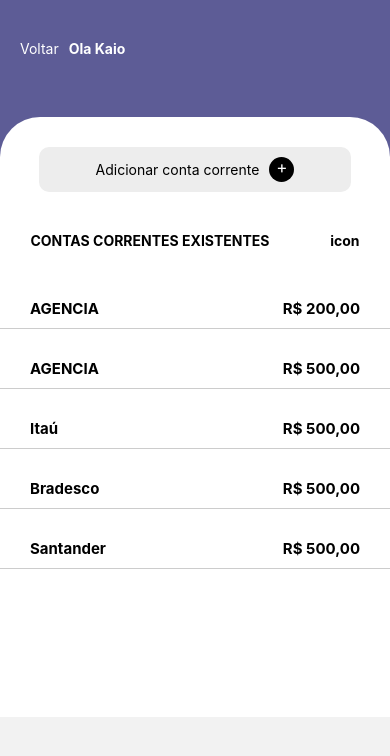
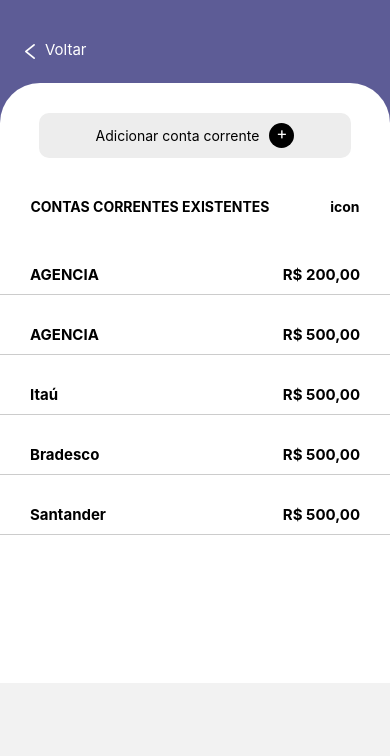
Before and after one commit to KaioViniciusMP/AppReactNativeTcc, a React Native app: screen /ContasCorrentes in a window 390 px wide. Shown: the top 756 px of the page. Built offline with nearby package versions, Linux system fonts and the light colour scheme.

Commit message:
Arrumando icone de voltar das telas

```diff
--- a/src/pages/AddContaCorrente/index.tsx
+++ b/src/pages/AddContaCorrente/index.tsx
@@ -3,6 +3,7 @@ import { useNavigation } from "@react-navigation/native";
 import React, { useState } from 'react'
 import { AuthStackParamList } from '../../Routes/auth.routes';
 import { NativeStackNavigationProp } from '@react-navigation/native-stack';
+import AntDesign from '@expo/vector-icons/AntDesign';
 
 type NavigationProp = NativeStackNavigationProp<AuthStackParamList>;
 
@@ -10,14 +11,14 @@ export default function PageAdicionarContaCorrente() {
     const navigation = useNavigation<NavigationProp>();
 
     const voltar = () => {
-        navigation.pop();
+        navigation.canGoBack();
     }
 
     return (
         <ScrollView contentContainerStyle={styles.scrollViewContainer}>
-            <View style={{ display: 'flex', flexDirection: 'row', marginLeft: 20, marginTop: 40 }}>
-                <Text onPress={voltar} style={{ color: '#fff' }}>Voltar</Text>
-                <Text style={{ color: '#fff', marginLeft: 10, fontWeight: "bold", marginBottom: 60 }}>Ola Kaio</Text>
+            <View style={{ display: 'flex', flexDirection: 'row', marginLeft: 20, marginTop: 40, marginBottom: 20 }}>
+                <AntDesign name="left" size={20} color="#fff" />
+                <Text onPress={voltar} style={{ color: '#fff', fontSize: 15, marginLeft:5 }}>Voltar</Text>
             </View>
 
             <View style={styles.containerTwo}>
@@ -37,7 +38,7 @@ export default function PageAdicionarContaCorrente() {
                         <TextInput style={{ marginBottom: 15, width: '80%', alignSelf: 'center', borderRadius: 5, height: 40, paddingLeft: 10, borderWidth: 2, borderColor: '#7F79AB' }} placeholder='Digite a descrição...' />
                     </View>
 
-                    <View style={{ marginTop: 40,justifyContent: 'center', display: 'flex', width: '100%', alignItems: 'center' }}>
+                    <View style={{ marginTop: 40, justifyContent: 'center', display: 'flex', width: '100%', alignItems: 'center' }}>
                         <TouchableOpacity style={{ display: "flex", alignItems: "center", justifyContent: "center", width: '50%', borderRadius: 8, height: 50, backgroundColor: '#7F79AB' }}>
                             <Text style={{ color: '#FFF', fontWeight: "bold" }}>Criar</Text>
                         </TouchableOpacity>
--- a/src/pages/AdicionamentoRendaExtra/index.tsx
+++ b/src/pages/AdicionamentoRendaExtra/index.tsx
@@ -4,6 +4,7 @@ import React, { useState } from 'react'
 import { Picker } from '@react-native-picker/picker';
 import { AuthStackParamList } from '../../Routes/auth.routes';
 import { NativeStackNavigationProp } from '@react-navigation/native-stack';
+import AntDesign from '@expo/vector-icons/AntDesign';
 
 type NavigationProp = NativeStackNavigationProp<AuthStackParamList>;
 
@@ -13,7 +14,7 @@ export default function PageEntradaFinanceiraExtra() {
     const navigation = useNavigation<NavigationProp>();
 
     const voltar = () => {
-        navigation.pop();
+        navigation.goBack();
     }
 
     const pickerItems = [
@@ -28,9 +29,9 @@ export default function PageEntradaFinanceiraExtra() {
 
     return (
         <ScrollView contentContainerStyle={styles.scrollViewContainer}>
-            <View style={{ display: 'flex', flexDirection: 'row', marginLeft: 20, marginTop: 40 }}>
-                <Text onPress={voltar} style={{ color: '#fff' }}>Voltar</Text>
-                <Text style={{ color: '#fff', marginLeft: 10, fontWeight: "bold", marginBottom: 60 }}>Ola Kaio</Text>
+            <View style={{ display: 'flex', flexDirection: 'row', marginLeft: 20, marginTop: 40, marginBottom: 20 }}>
+                <AntDesign name="left" size={20} color="#fff" />
+                <Text onPress={voltar} style={{ color: '#fff', fontSize: 15, marginLeft:5 }}>Voltar</Text>
             </View>
 
             <View style={styles.containerTwo}>
--- a/src/pages/Ajuda/index.tsx
+++ b/src/pages/Ajuda/index.tsx
@@ -3,6 +3,7 @@ import { useNavigation } from "@react-navigation/native";
 import React from 'react'
 import { AppStackParamList } from '../../Routes/app.routes';
 import { NativeStackNavigationProp } from '@react-navigation/native-stack';
+import AntDesign from '@expo/vector-icons/AntDesign';
 
 type NavigationProp = NativeStackNavigationProp<AppStackParamList>;
 
@@ -19,7 +20,7 @@ export default function PageAjuda() {
     };
 
     const voltar = () => {
-        navigation.pop();
+        navigation.goBack();
     }
 
     const data = [
@@ -29,9 +30,9 @@ export default function PageAjuda() {
 
     return (
         <ScrollView contentContainerStyle={styles.scrollViewContainer}>
-            <View style={{ display: 'flex', flexDirection: 'row', marginLeft: 20, marginTop: 40 }}>
-                <Text style={{ color: '#fff' }} onPress={voltar}>Voltar</Text>
-                <Text style={{ color: '#fff', marginLeft: 10, fontWeight: "bold", marginBottom: 60 }}>Ola Kaio</Text>
+            <View style={{ display: 'flex', flexDirection: 'row', marginLeft: 20, marginTop: 40, marginBottom: 20 }}>
+                <AntDesign name="left" size={20} color="#fff" />
+                <Text onPress={voltar} style={{ color: '#fff', fontSize: 15, marginLeft:5 }}>Voltar</Text>
             </View>
 
             <View style={styles.containerTwo}>
--- a/src/pages/Configuracoes/index.tsx
+++ b/src/pages/Configuracoes/index.tsx
@@ -3,6 +3,7 @@ import { useNavigation } from "@react-navigation/native";
 import React from 'react'
 import { AuthStackParamList } from '../../Routes/auth.routes';
 import { NativeStackNavigationProp } from '@react-navigation/native-stack';
+import AntDesign from '@expo/vector-icons/AntDesign';
 
 type NavigationProp = NativeStackNavigationProp<AuthStackParamList>;
 
@@ -20,9 +21,9 @@ export default function PageConfiguracoes() {
 
     return (
         <ScrollView contentContainerStyle={styles.scrollViewContainer}>
-            <View style={{ display: 'flex', flexDirection: 'row', marginLeft: 20, marginTop: 40 }}>
-                <Text onPress={voltar} style={{ color: '#fff' }}>Voltar</Text>
-                <Text style={{ color: '#fff', marginLeft: 10, fontWeight: "bold", marginBottom: 60 }}>Ola Kaio</Text>
+            <View style={{ display: 'flex', flexDirection: 'row', marginLeft: 20, marginTop: 40, marginBottom: 20 }}>
+                <AntDesign name="left" size={20} color="#fff" />
+                <Text onPress={voltar} style={{ color: '#fff', fontSize: 15, marginLeft:5 }}>Voltar</Text>
             </View>
 
             <View style={styles.containerTwo}>
--- a/src/pages/ContasCorrentes/index.tsx
+++ b/src/pages/ContasCorrentes/index.tsx
@@ -3,6 +3,7 @@ import { StyleSheet, Text, View, ScrollView, TouchableOpacity, FlatList } from '
 import React from 'react'
 import { AppStackParamList } from '../../Routes/app.routes';
 import { NativeStackNavigationProp } from '@react-navigation/native-stack';
+import AntDesign from '@expo/vector-icons/AntDesign';
 
 type NavigationProp = NativeStackNavigationProp<AppStackParamList>;
 
@@ -12,6 +13,9 @@ export default function PageContasCorrentes() {
     const adicionarContaCorrente = () => {
         navigation.navigate('AdicionarContaCorrente');
     };
+    const voltar = () => {
+        navigation.pop();
+    }
 
     const data = [
         { Agencia: 'AGENCIA', Valor: 'R$ 200,00' },
@@ -23,9 +27,9 @@ export default function PageContasCorrentes() {
 
     return (
         <ScrollView contentContainerStyle={styles.scrollViewContainer}>
-            <View style={{ display: 'flex', flexDirection: 'row', marginLeft: 20, marginTop: 40 }}>
-                <Text style={{ color: '#fff' }}>Voltar</Text>
-                <Text style={{ color: '#fff', marginLeft: 10, fontWeight: "bold", marginBottom: 60 }}>Ola Kaio</Text>
+            <View style={{ display: 'flex', flexDirection: 'row', marginLeft: 20, marginTop: 40, marginBottom: 20 }}>
+                <AntDesign name="left" size={20} color="#fff" />
+                <Text onPress={voltar} style={{ color: '#fff', fontSize: 15, marginLeft:5 }}>Voltar</Text>
             </View>
 
             <View style={styles.containerTwo}>
--- a/src/pages/EscolherModalidade/index.tsx
+++ b/src/pages/EscolherModalidade/index.tsx
@@ -3,6 +3,7 @@ import { useNavigation } from "@react-navigation/native";
 import React from 'react'
 import { AuthStackParamList } from '../../Routes/auth.routes';
 import { NativeStackNavigationProp } from '@react-navigation/native-stack';
+import AntDesign from '@expo/vector-icons/AntDesign';
 
 type NavigationProp = NativeStackNavigationProp<AuthStackParamList>;
 
@@ -16,9 +17,9 @@ export default function PageEscolherModalidade() {
 
     return (
         <ScrollView contentContainerStyle={styles.scrollViewContainer}>
-            <View style={{display:'flex', flexDirection:'row', marginLeft: 20, marginTop: 40}}>
-            <Text onPress={voltar} style={{ color: '#fff' }}>Voltar</Text>
-            <Text style={{ color: '#fff', marginLeft: 10, fontWeight: "bold", marginBottom: 60 }}>Ola Kaio</Text>
+            <View style={{ display: 'flex', flexDirection: 'row', marginLeft: 20, marginTop: 40, marginBottom: 20 }}>
+                <AntDesign name="left" size={20} color="#fff" />
+                <Text onPress={voltar} style={{ color: '#fff', fontSize: 15, marginLeft:5 }}>Voltar</Text>
             </View>
 
             <View style={styles.containerTwo}>
--- a/src/pages/Home/index.jsx
+++ b/src/pages/Home/index.jsx
@@ -1,5 +1,6 @@
 import { useNavigation } from "@react-navigation/native";
 import { View, Text, TouchableOpacity, StyleSheet, ScrollView, FlatList } from "react-native";
+import AntDesign from '@expo/vector-icons/AntDesign';
 
 export default function Home() {
     const navigation = useNavigation();
@@ -33,15 +34,15 @@ export default function Home() {
             <View style={styles.container}>
                 <View style={{ display: 'flex', height: 170, flexDirection: "row", alignItems: "center", paddingLeft: 20,  marginBottom: 20 }}>
                     <View style={{ width: 50, height: 50, backgroundColor: '#7F79AB', borderRadius: 50 }}></View>
-                    <Text style={{ marginLeft: 10, fontWeight: "bold" }}>Ola Kaio</Text>
+                    <Text style={{ marginLeft: 10, fontWeight: "bold", color: "white" }}>Ola Kaio</Text>
                 </View>
                 <View style={styles.containerTwo}>
                     <View>
                         <View onPress={ContasCorrentes} style={{ padding: 30 }}>
-                            <Text onPress={ContasCorrentes} style={{ color: 'white' }}>Saldo disponivel</Text>
-                            <View onPress={ContasCorrentes} style={{ display: 'flex', flexDirection: "row", justifyContent: "space-between", borderBottomWidth: 1, borderBottomColor: 'white', }}>
-                                <Text onPress={ContasCorrentes} style={{ color: 'white', marginBottom: 10 }}>R$0,00</Text>
-                                <Text onPress={ContasCorrentes} style={{ color: 'white', marginBottom: 10 }}>seta</Text>
+                            <Text onPress={ContasCorrentes} style={{ fontSize: 15, color: 'white', fontWeight: "500"}}>Saldo disponivel</Text>
+                            <View onPress={ContasCorrentes} style={{ alignItems: "center",display: 'flex', flexDirection: "row", justifyContent: "space-between", borderBottomWidth: 1, borderBottomColor: 'white', }}>
+                                <Text onPress={ContasCorrentes} style={{ color: 'white', marginBottom: 10, fontSize:30, marginTop:5 }}>R$0,00</Text>
+                                <AntDesign onPress={ContasCorrentes} name="right" size={25} color="white" marginTop='10'/>
                             </View>
                         </View>
 
--- a/src/pages/PrivacidadeAndSeguranca/index.tsx
+++ b/src/pages/PrivacidadeAndSeguranca/index.tsx
@@ -3,6 +3,7 @@ import { useNavigation } from "@react-navigation/native";
 import React from 'react'
 import { AppStackParamList } from '../../Routes/app.routes';
 import { NativeStackNavigationProp } from '@react-navigation/native-stack';
+import AntDesign from '@expo/vector-icons/AntDesign';
 
 type NavigationProp = NativeStackNavigationProp<AppStackParamList>;
 
@@ -15,9 +16,9 @@ export default function PrivacidadeSeguranca() {
 
     return (
         <ScrollView contentContainerStyle={styles.scrollViewContainer}>
-            <View style={{ display: 'flex', position:'absolute',top:0,left: 0, flexDirection: 'row', marginLeft: 20, marginTop: 40 }}>
-                <Text onPress={voltar} style={{ color: '#fff'}}>Voltar</Text>
-                <Text style={{ color: '#fff', marginLeft: 10, fontWeight: "bold", marginBottom: 60 }}>Ola Kaio</Text>
+            <View style={{ display: 'flex', position: 'absolute', top: 0, left: 0, flexDirection: 'row', marginLeft: 20, marginTop: 40 }}>
+                <AntDesign name="left" size={20} color="#fff" />
+                <Text onPress={voltar} style={{ color: '#fff', fontSize: 15, marginLeft: 5 }}>Voltar</Text>
             </View>
 
             <View style={styles.containerTwo}>
@@ -66,7 +67,7 @@ const styles = StyleSheet.create({
     scrollViewContainer: {
         flexGrow: 1,
         backgroundColor: '#4D4D4D',
-        position:'relative',
+        position: 'relative',
         paddingTop: 100
     },
     containerTwo: {
--- a/src/pages/RelatarProblema/index.tsx
+++ b/src/pages/RelatarProblema/index.tsx
@@ -3,6 +3,7 @@ import { useNavigation } from "@react-navigation/native";
 import React from 'react'
 import { AppStackParamList } from '../../Routes/app.routes';
 import { NativeStackNavigationProp } from '@react-navigation/native-stack';
+import AntDesign from '@expo/vector-icons/AntDesign';
 
 type NavigationProp = NativeStackNavigationProp<AppStackParamList>;
 
@@ -10,19 +11,14 @@ export default function RelatarProblema() {
     const navigation = useNavigation<NavigationProp>();
 
     const voltar = () => {
-        navigation.pop();
+        navigation.goBack();
     }
-
-    const data = [
-        { icon: '1', title: 'Reportar Problema', seta: '>' },
-        { icon: '2', title: 'Privacidade e segurança', seta: '>' }
-    ];
 
     return (
         <ScrollView contentContainerStyle={styles.scrollViewContainer}>
             <View style={{ display: 'flex', flexDirection: 'row', marginLeft: 20, marginTop: 40 }}>
-                <Text style={{ color: '#fff' }} onPress={voltar}>Voltar</Text>
-                <Text style={{ color: '#fff', marginLeft: 10, fontWeight: "bold", marginBottom: 60 }}>Ola Kaio</Text>
+                <AntDesign name="left" size={20} color="#fff" />
+                <Text style={{ color: '#fff', fontSize: 15, marginLeft: 5, marginBottom: 60 }}>Voltar</Text>
             </View>
 
             <View style={styles.containerTwo}>
@@ -30,15 +26,15 @@ export default function RelatarProblema() {
                 <View style={{ display: 'flex', flexDirection: 'row', justifyContent: 'center' }}>
                     <Text style={{ fontWeight: "bold", fontSize: 25, marginTop: 40, marginLeft: 25 }}>RELATAR PROBLEMA</Text>
                 </View>
-                <Text style={{ fontWeight: "bold", color: '#939393',fontSize: 14, marginLeft: 25, marginBottom: 20 }}>Explique o que aconteceu ou o que não está funcionando</Text>
+                <Text style={{ fontWeight: "bold", color: '#939393', fontSize: 14, marginLeft: 25, marginBottom: 20 }}>Explique o que aconteceu ou o que não está funcionando</Text>
 
-                <View style={{ alignSelf: 'center',width: '80%', borderWidth: 1, borderRadius: 5,height: 250, marginTop: 15, display: 'flex',}}>
-                    <TextInput style={{ color: 'gray', margin: 10}} multiline placeholder='Relate o problema aqui...'/>
+                <View style={{ alignSelf: 'center', width: '80%', borderWidth: 1, borderRadius: 5, height: 250, marginTop: 15, display: 'flex', }}>
+                    <TextInput style={{ color: 'gray', margin: 10 }} multiline placeholder='Relate o problema aqui...' />
                 </View>
 
                 <View style={{ marginTop: 40, justifyContent: 'center', display: 'flex', width: '100%', alignItems: 'center' }}>
                     <TouchableOpacity style={{ display: "flex", alignItems: "center", justifyContent: "center", width: '50%', borderRadius: 8, height: 50, backgroundColor: '#7F79AB' }}>
-                        <TextInput style={{ color: '#FFF', fontWeight: "bold", height:50 }}>Enviar</TextInput>
+                        <TextInput style={{ color: '#FFF', fontWeight: "bold", height: 50 }}>Enviar</TextInput>
                     </TouchableOpacity>
 
                     <Text onPress={voltar} style={{ color: '#7F79AB', fontWeight: "bold", marginTop: 10 }}>Cancelar operação</Text>
```
